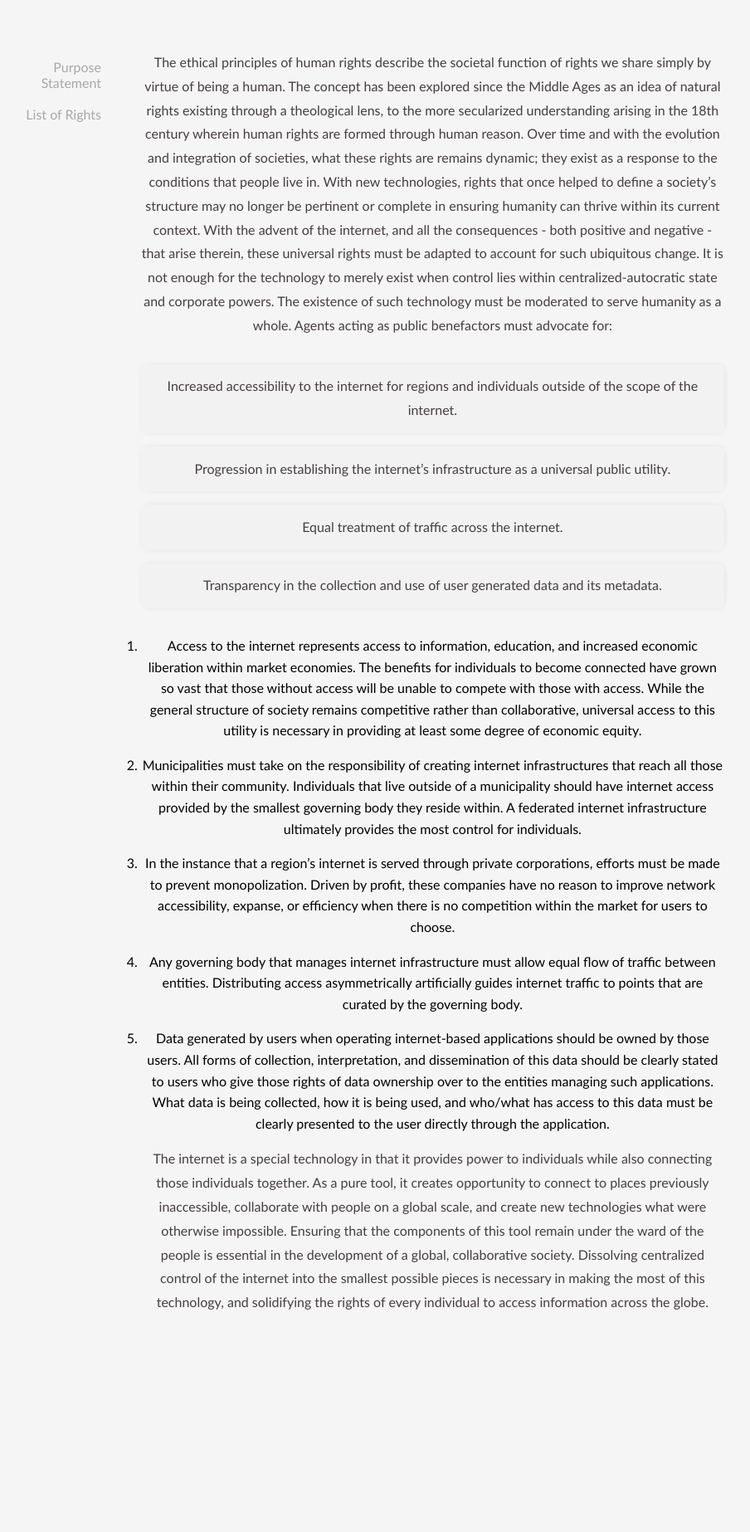
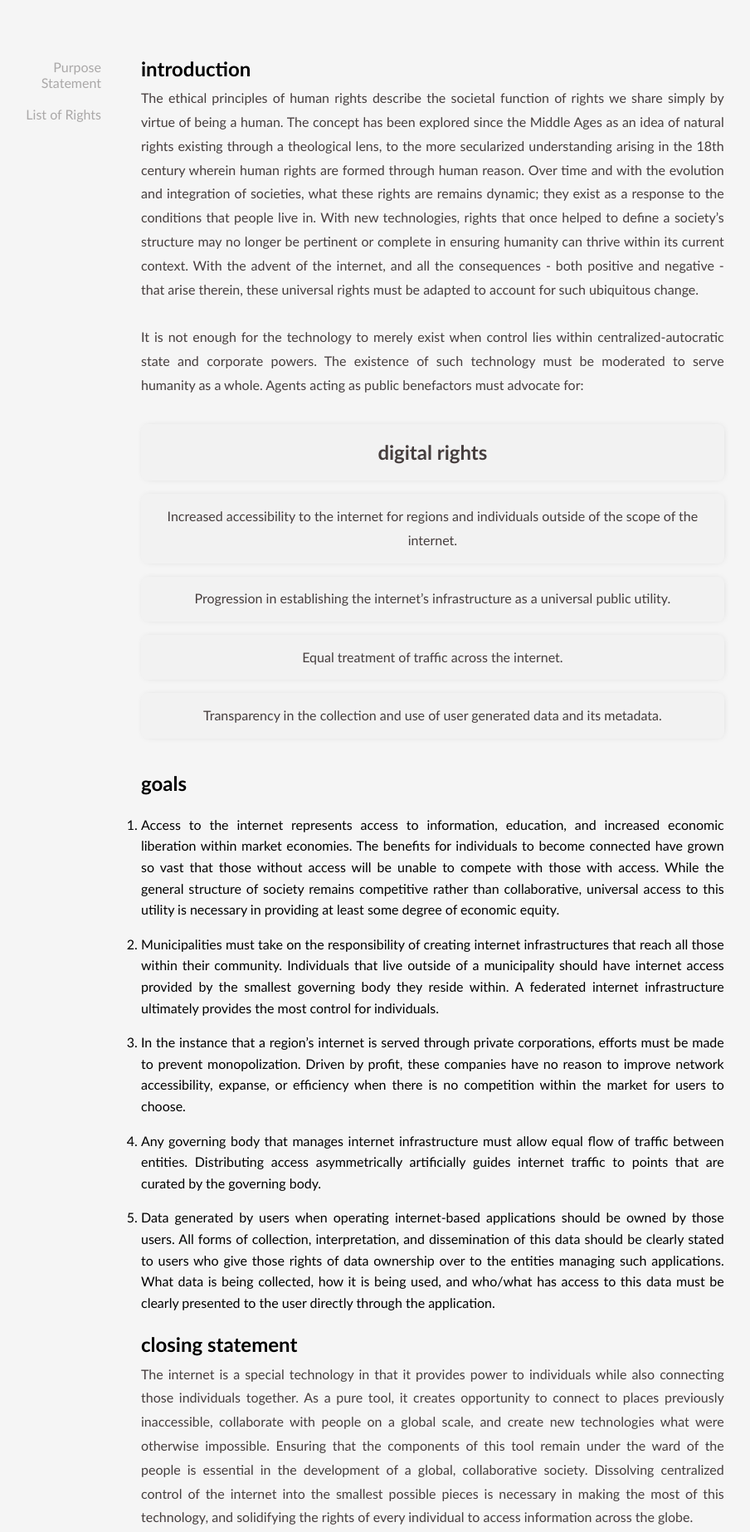
Before and after one commit to Goldbee2/Digital-Rights-Manifesto, a plain HTML site: page index.html in a window 1280 px wide. Shown: the part 76-1922 px from the top of the page at 83% size, without its empty margins (134-1038 px from the left). Before the commit the page ends 1692 px from the top, so only its background shows below. Drawn offline with Linux system fonts and the light colour scheme.

Commit message:
css formatting, section titles added

```diff
--- a/index.css
+++ b/index.css
@@ -1,22 +1,22 @@
-:root{
+:root {
   --backgroundColor: whitesmoke;
   --sidebarBGColor: rgb(242, 242, 242);
   --paragraphColor: rgb(70, 62, 62);
   --sidebarTextColor: rgb(170, 168, 168);
-    font-family:'Gill Sans', 'Gill Sans MT', Calibri, 'Trebuchet MS', sans-serif;
+  font-family: "Gill Sans", "Gill Sans MT", Calibri, "Trebuchet MS", sans-serif;
 }
 
-*{
+* {
   box-sizing: border-box;
   padding: 0;
   margin: 0;
 }
 
-body{
+body {
   background-color: var(--backgroundColor);
 }
 
-#sidebar{
+#sidebar {
   float: left;
   display: flex;
   flex-direction: column;
@@ -24,7 +24,7 @@ body{
   padding: 2em;
 }
 
-#sidebar a{
+#sidebar a {
   border-radius: 16px;
   padding: 0.4em 1em;
   width: 10rem;
@@ -33,12 +33,12 @@ body{
   color: var(--sidebarTextColor);
 }
 
-#sidebar a:hover{
+#sidebar a:hover {
   background-color: var(--sidebarBGColor);
   box-shadow: inset 0px 0px 8px -4px rgba(0, 0, 0, 0.2);
 }
 
-#content{
+#content {
   display: flex;
   max-width: 70rem;
   flex-direction: row;
@@ -46,21 +46,21 @@ body{
   margin: 0 auto;
 }
 
-.article{
+.article {
   position: relative;
   margin: 0 auto;
-    text-align: center;
+  text-align: justify;
   width: 100vw;
   padding: 2em 0;
   max-width: 50em;
   line-height: 1.8;
 }
 
-p{
+p {
   color: var(--paragraphColor);
 }
 
-header{
+header {
   margin: 0 auto;
   text-align: center;
   padding: 2em 0;
@@ -68,16 +68,16 @@ header{
   /* background-color: greenyellow; */
 }
 
-h1 hr{
+h1 hr {
   max-width: 20em;
   margin: 0 auto;
 }
 
-ul{
+ul {
   margin: 2rem auto;
 }
 
-ul li{
+ul li {
   color: var(--paragraphColor);
   margin: 1rem 0;
   background-color: var(--sidebarBGColor);
@@ -85,13 +85,14 @@ ul li{
   padding: 0.8rem 1rem;
   border-radius: 8px;
   list-style: none;
+  text-align: center;
 }
 
-ol li{
+ol li {
   margin: 1rem 0;
   line-height: 1.6;
 }
 
-#blank{
+#blank {
   width: 22rem;
 }
--- a/index.html
+++ b/index.html
@@ -1,41 +1,120 @@
 <!DOCTYPE html>
 <html lang="en">
-
   <head>
-    <meta charset="UTF-8">
+    <meta charset="UTF-8" />
     <title>Digital Rights Manifesto</title>
-    <link rel="stylesheet" href="index.css">
+    <link rel="stylesheet" href="index.css" />
   </head>
 
   <body>
     <!-- <script src="index.js"></script> -->
     <header>
-        <h1>Digital Rights Manifesto<hr/></h1>
+      <h1>
+        Digital Rights Manifesto
+        <hr />
+      </h1>
     </header>
-    <div id=content>
-        <nav id=sidebar>
+    <div id="content">
+      <nav id="sidebar">
         <a>Purpose Statement</a>
         <a>List of Rights</a>
       </nav>
-        <div class=article>
-            <p>The ethical principles of human rights describe the societal function of rights we share simply by virtue of being a human. The concept has been explored since the Middle Ages as an idea of natural rights existing through a theological lens, to the more secularized understanding arising in the 18th century wherein human rights are formed through human reason. Over time and with the evolution and integration of societies, what these rights are remains dynamic; they exist as a response to the conditions that people live in. With new technologies, rights that once helped to define a society’s structure may no longer be pertinent or complete in ensuring humanity can thrive within its current context. With the advent of the internet, and all the consequences - both positive and negative - that arise therein, these universal rights must be adapted to account for such ubiquitous change. It is not enough for the technology to merely exist when control lies within centralized-autocratic state and corporate powers. The existence of such technology must be moderated to serve humanity as a whole. Agents acting as public benefactors must advocate for:<br> </p>
+      <div class="article">
+        <h2>introduction</h2>
+        <p>
+          The ethical principles of human rights describe the societal function
+          of rights we share simply by virtue of being a human. The concept has
+          been explored since the Middle Ages as an idea of natural rights
+          existing through a theological lens, to the more secularized
+          understanding arising in the 18th century wherein human rights are
+          formed through human reason. Over time and with the evolution and
+          integration of societies, what these rights are remains dynamic; they
+          exist as a response to the conditions that people live in. With new
+          technologies, rights that once helped to define a society’s structure
+          may no longer be pertinent or complete in ensuring humanity can thrive
+          within its current context. With the advent of the internet, and all
+          the consequences - both positive and negative - that arise therein,
+          these universal rights must be adapted to account for such ubiquitous
+          change. <br /><br />
+          It is not enough for the technology to merely exist when control lies
+          within centralized-autocratic state and corporate powers. The
+          existence of such technology must be moderated to serve humanity as a
+          whole. Agents acting as public benefactors must advocate for:<br />
+        </p>
         <ul>
-              <li>Increased accessibility to the internet for regions and individuals outside of the scope of the internet.</li>
-              <li>Progression in establishing the internet’s infrastructure as a universal public utility.</li>
-              <li>Equal treatment of traffic across the internet. </li>
-              <li>Transparency in the collection and use of user generated data and its metadata. </li>
+          <li><h2>digital rights</h2></li>
+          <li>
+            Increased accessibility to the internet for regions and individuals
+            outside of the scope of the internet.
+          </li>
+          <li>
+            Progression in establishing the internet’s infrastructure as a
+            universal public utility.
+          </li>
+          <li>Equal treatment of traffic across the internet.</li>
+          <li>
+            Transparency in the collection and use of user generated data and
+            its metadata.
+          </li>
         </ul>
+        <h2>goals</h2>
         <ol>
-              <li>Access to the internet represents access to information, education, and increased economic liberation within market economies. The benefits for individuals to become connected have grown so vast that those without access will be unable to compete with those with access. While the general structure of society remains competitive rather than collaborative, universal access to this utility is necessary in providing at least some degree of economic equity.</li>
-              <li>Municipalities must take on the responsibility of creating internet infrastructures that reach all those within their community. Individuals that live outside of a municipality should have internet access provided by the smallest governing body they reside within. A federated internet infrastructure ultimately provides the most control for individuals. </li>
-              <li>In the instance that a region’s internet is served through private corporations, efforts must be made to prevent monopolization. Driven by profit, these companies have no reason to improve network accessibility, expanse, or efficiency when there is no competition within the market for users to choose. </li>
-              <li>Any governing body that manages internet infrastructure must allow equal flow of traffic between entities. Distributing access asymmetrically artificially guides internet traffic to points that are curated by the governing body. </li>
-              <li>Data generated by users when operating internet-based applications should be owned by those users. All forms of collection, interpretation, and dissemination of this data should be clearly stated to users who give those rights of data ownership over to the entities managing such applications. What data is being collected, how it is being used, and who/what has access to this data must be clearly presented to the user directly through the application. </li>
+          <li>
+            Access to the internet represents access to information, education,
+            and increased economic liberation within market economies. The
+            benefits for individuals to become connected have grown so vast that
+            those without access will be unable to compete with those with
+            access. While the general structure of society remains competitive
+            rather than collaborative, universal access to this utility is
+            necessary in providing at least some degree of economic equity.
+          </li>
+          <li>
+            Municipalities must take on the responsibility of creating internet
+            infrastructures that reach all those within their community.
+            Individuals that live outside of a municipality should have internet
+            access provided by the smallest governing body they reside within. A
+            federated internet infrastructure ultimately provides the most
+            control for individuals.
+          </li>
+          <li>
+            In the instance that a region’s internet is served through private
+            corporations, efforts must be made to prevent monopolization. Driven
+            by profit, these companies have no reason to improve network
+            accessibility, expanse, or efficiency when there is no competition
+            within the market for users to choose.
+          </li>
+          <li>
+            Any governing body that manages internet infrastructure must allow
+            equal flow of traffic between entities. Distributing access
+            asymmetrically artificially guides internet traffic to points that
+            are curated by the governing body.
+          </li>
+          <li>
+            Data generated by users when operating internet-based applications
+            should be owned by those users. All forms of collection,
+            interpretation, and dissemination of this data should be clearly
+            stated to users who give those rights of data ownership over to the
+            entities managing such applications. What data is being collected,
+            how it is being used, and who/what has access to this data must be
+            clearly presented to the user directly through the application.
+          </li>
         </ol>
-            <p>The internet is a special technology in that it provides power to individuals while also connecting those individuals together. As a pure tool, it creates opportunity to connect to places previously inaccessible, collaborate with people on a global scale, and create new technologies what were otherwise impossible. Ensuring that the components of this tool remain under the ward of the people is essential in the development of a global, collaborative society. Dissolving centralized control of the internet into the smallest possible pieces is necessary in making the most of this technology, and solidifying the rights of every individual to access information across the globe. </p>
+        <h2>closing statement</h2>
+        <p>
+          The internet is a special technology in that it provides power to
+          individuals while also connecting those individuals together. As a
+          pure tool, it creates opportunity to connect to places previously
+          inaccessible, collaborate with people on a global scale, and create
+          new technologies what were otherwise impossible. Ensuring that the
+          components of this tool remain under the ward of the people is
+          essential in the development of a global, collaborative society.
+          Dissolving centralized control of the internet into the smallest
+          possible pieces is necessary in making the most of this technology,
+          and solidifying the rights of every individual to access information
+          across the globe.
+        </p>
       </div>
-        <div id=blank> </div>
+      <div id="blank"></div>
     </div>
   </body>
-
 </html>
```
Lines whose indentation alone changed are shown as unchanged.
